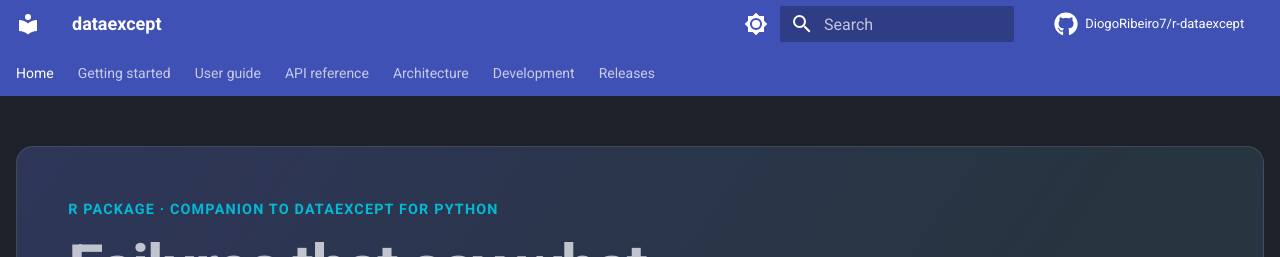
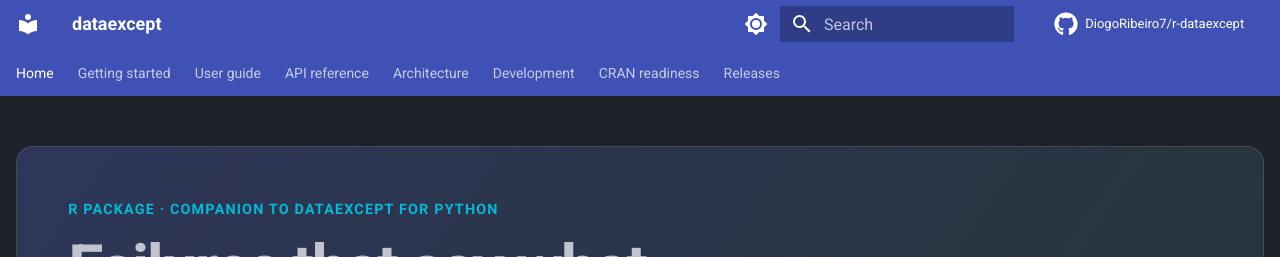
Before and after one commit to DiogoRibeiro7/r-dataexcept, an MkDocs documentation site: the page built from docs/index.md, in a window 1280 px wide and 900 px high. Shown: the top 257 px of the window. Built offline with MkDocs 1.6.1 and Material for MkDocs 9.7.7, drawn with Linux system fonts in a browser that asks for light colours; comment, search, counter and statistics services are not loaded.

Commit message:
docs: integrate CRAN candidate process into project guidance

```diff
--- a/mkdocs.yml
+++ b/mkdocs.yml
@@ -128,6 +128,7 @@ nav:
           - Package overview: reference/dataexcept-package.md
   - Architecture: architecture.md
   - Development: development.md
+  - CRAN readiness: cran-readiness.md
   - Releases: releases.md
 
 extra:
```
